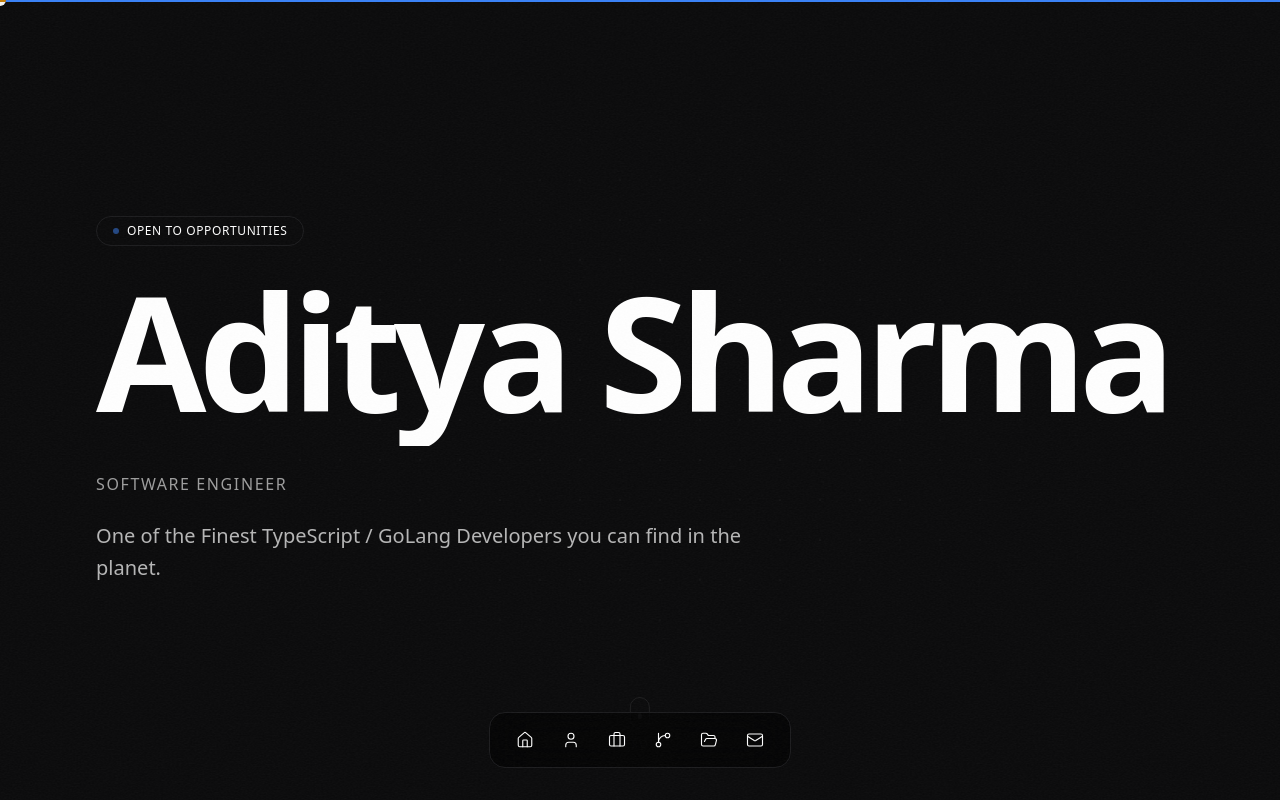
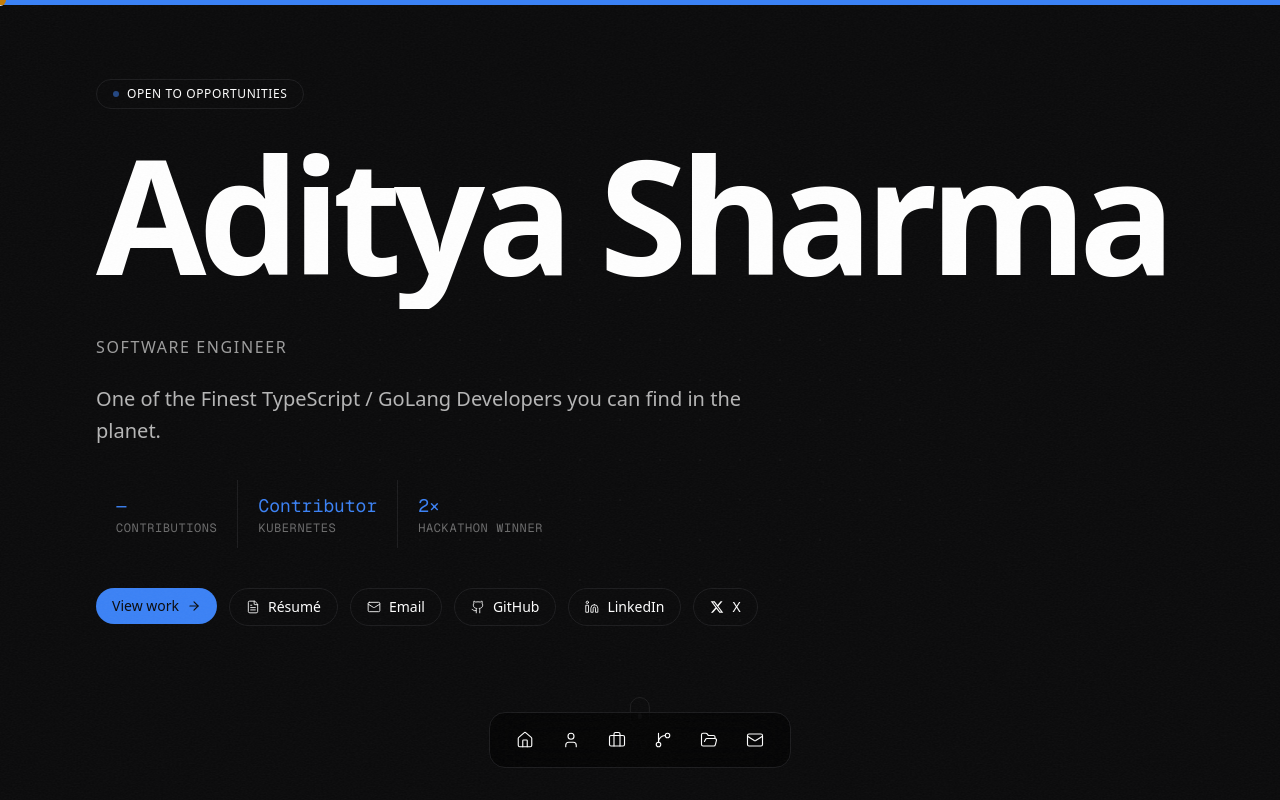
Before and after one commit to adityasharmawork/adityasharmapro, a Next.js app: page / in a window 1280 px wide. Shown: the top 800 px of the page. Built offline with nearby package versions, Linux system fonts and the light colour scheme; no server answers.

Commit message:
Added stats to hero section

```diff
--- a/app/page.tsx
+++ b/app/page.tsx
@@ -30,7 +30,7 @@ const data = portfolioData as PortfolioData;
 export default function Home() {
   return (
     <main>
-      <Hero personal={data.personal} />
+      <Hero personal={data.personal} socials={data.socials} />
       <SectionDivider />
       <CommitGraph />
       <SectionDivider />
--- a/components/scroll-progress.tsx
+++ b/components/scroll-progress.tsx
@@ -13,7 +13,7 @@ export function ScrollProgress() {
   return (
     <motion.div
       style={{ scaleX, transformOrigin: "0%" }}
-      className="pointer-events-none fixed top-0 right-0 left-0 z-[60] h-[2px] bg-accent"
+      className="pointer-events-none fixed top-0 right-0 left-0 z-[60] h-[5px] bg-accent"
     />
   );
 }
--- a/components/sections/commit-graph.tsx
+++ b/components/sections/commit-graph.tsx
@@ -202,7 +202,7 @@ export function CommitGraph() {
       <section className="px-6 py-20 sm:px-12 lg:px-24">
         <ScrollReveal>
           <h2 className="mb-2 text-xs font-normal tracking-widest uppercase text-foreground/40">
-            Contribution Activity
+            Contribution Activity this year
           </h2>
           <div className="mb-2 h-8 w-32 rounded bg-foreground/[0.06]" />
           <div className="mb-8 h-4 w-56 rounded bg-foreground/[0.06]" />
@@ -219,7 +219,7 @@ export function CommitGraph() {
       <section className="px-6 py-20 sm:px-12 lg:px-24">
         <ScrollReveal>
           <h2 className="mb-2 text-xs font-normal tracking-widest uppercase text-foreground/40">
-            Contribution Activity
+            Contribution Activity this year
           </h2>
           <p className="text-sm text-foreground/30">
             {error ?? "Unable to load contribution data"}
@@ -239,7 +239,7 @@ export function CommitGraph() {
     <section className="px-6 py-20 sm:px-12 lg:px-24">
       <ScrollReveal>
         <h2 className="mb-3 text-xs font-normal tracking-widest uppercase text-foreground/40">
-          Contribution Activity
+          Contribution Activity this year
         </h2>
         <p className="mb-8 text-xl font-medium sm:text-2xl">
           <span className="text-foreground">
--- a/components/sections/contact.tsx
+++ b/components/sections/contact.tsx
@@ -8,12 +8,19 @@ import {
   Check,
   Github,
   Linkedin,
-  Twitter,
   FileText,
 } from "lucide-react";
 import { ScrollReveal } from "@/components/scroll-reveal";
 import { Magnetic } from "@/components/magnetic";
 import type { Personal, Socials } from "@/types/portfolio";
+
+function XIcon({ size = 24 }: { size?: number; strokeWidth?: number }) {
+  return (
+    <svg viewBox="0 0 24 24" fill="currentColor" width={size} height={size}>
+      <path d="M18.244 2.25h3.308l-7.227 8.26 8.502 11.24H16.17l-5.214-6.817L4.99 21.75H1.68l7.73-8.835L1.254 2.25H8.08l4.713 6.231zm-1.161 17.52h1.833L7.084 4.126H5.117z" />
+    </svg>
+  );
+}
 
 interface ContactProps {
   personal: Personal;
@@ -32,7 +39,7 @@ export function Contact({ personal, socials }: ContactProps) {
   const socialLinks = [
     { icon: Github, label: "GitHub", href: socials.github },
     { icon: Linkedin, label: "LinkedIn", href: socials.linkedin },
-    { icon: Twitter, label: "X", href: socials.x },
+    { icon: XIcon, label: "X", href: socials.x },
     { icon: FileText, label: "Resume", href: socials.resume },
   ];
 
--- a/components/sections/hero.tsx
+++ b/components/sections/hero.tsx
@@ -1,12 +1,14 @@
 "use client";
 
 import { motion, useScroll, useTransform } from "framer-motion";
-import { useRef } from "react";
+import { useRef, useState, useEffect } from "react";
+import { ArrowRight, FileText, Mail, Github, Linkedin } from "lucide-react";
 import { usePreloaderComplete } from "@/components/preloader";
-import type { Personal } from "@/types/portfolio";
+import type { Personal, Socials } from "@/types/portfolio";
 
 interface HeroProps {
   personal: Personal;
+  socials: Socials;
 }
 
 function SplitText({
@@ -63,7 +65,28 @@ function SplitText({
   );
 }
 
-export function Hero({ personal }: HeroProps) {
+export function Hero({ personal, socials }: HeroProps) {
+  const [emailCopied, setEmailCopied] = useState(false);
+  const [contributions, setContributions] = useState<number | null>(null);
+
+  useEffect(() => {
+    fetch("/api/github")
+      .then((res) => (res.ok ? res.json() : null))
+      .then((data) => {
+        if (data?.totalContributions) setContributions(data.totalContributions);
+      })
+      .catch(() => {});
+  }, []);
+
+  const handleCopyEmail = async () => {
+    try {
+      await navigator.clipboard.writeText(personal.email);
+      setEmailCopied(true);
+      setTimeout(() => setEmailCopied(false), 2000);
+    } catch {
+      // Silently fail if clipboard access is denied
+    }
+  };
   const heroRef = useRef<HTMLElement>(null);
   const isReady = usePreloaderComplete();
 
@@ -106,7 +129,7 @@ export function Hero({ personal }: HeroProps) {
     <section
       ref={heroRef}
       id="hero"
-      className="relative flex min-h-screen flex-col justify-center overflow-hidden px-6 sm:px-12 lg:px-24"
+      className="relative flex min-h-screen flex-col justify-center overflow-hidden px-6 pb-24 sm:px-12 lg:px-24"
     >
       {/* Subtle dot grid background */}
       <motion.div
@@ -176,11 +199,103 @@ export function Hero({ personal }: HeroProps) {
         ))}
       </motion.p>
 
+      {/* Stats strip */}
+      <motion.div
+        initial={{ opacity: 0, y: 20 }}
+        animate={isReady ? { opacity: 1, y: 0 } : { opacity: 0, y: 20 }}
+        transition={{ delay: 1.8, duration: 0.6 }}
+        style={{ y: taglineY }}
+        className="mt-8 flex"
+      >
+        {[
+          {
+            value: contributions
+              ? `${contributions.toLocaleString()}+`
+              : "\u2014",
+            label: "Contributions",
+          },
+          { value: "Contributor", label: "Kubernetes" },
+          { value: "2\u00d7", label: "Hackathon winner" },
+        ].map((stat, i) => (
+          <div
+            key={stat.label}
+            className={`px-3 py-2 sm:px-5 sm:py-3 ${
+              i > 0 ? "border-l border-border" : "pl-0"
+            }`}
+          >
+            <p className="font-mono text-sm text-accent sm:text-lg">{stat.value}</p>
+            <p className="font-mono text-[10px] tracking-wider uppercase text-foreground/40 sm:text-xs">
+              {stat.label}
+            </p>
+          </div>
+        ))}
+      </motion.div>
+
+      {/* Action row */}
+      <motion.div
+        initial={{ opacity: 0, y: 20 }}
+        animate={isReady ? { opacity: 1, y: 0 } : { opacity: 0, y: 20 }}
+        transition={{ delay: 2.0, duration: 0.6 }}
+        style={{ y: taglineY }}
+        className="mt-8 flex flex-col items-start gap-2 sm:mt-10 sm:flex-row sm:flex-wrap sm:gap-3"
+      >
+        <a
+          href="#work"
+          className="inline-flex items-center justify-center gap-1.5 rounded-full bg-accent px-3 py-1.5 text-xs font-medium text-background transition-colors hover:bg-accent/90 sm:gap-2 sm:px-4 sm:py-2 sm:text-sm"
+        >
+          View work
+          <ArrowRight size={12} strokeWidth={2} className="sm:h-3.5 sm:w-3.5" />
+        </a>
+        <a
+          href={socials.resume}
+          target="_blank"
+          rel="noopener noreferrer"
+          className="inline-flex items-center justify-center gap-1.5 rounded-full border border-border px-3 py-1.5 text-xs font-medium transition-colors hover:bg-foreground/5 sm:gap-2 sm:px-4 sm:py-2 sm:text-sm"
+        >
+          <FileText size={12} strokeWidth={1.5} className="sm:h-3.5 sm:w-3.5" />
+          R&eacute;sum&eacute;
+        </a>
+        <button
+          onClick={handleCopyEmail}
+          className="inline-flex items-center justify-center gap-1.5 rounded-full border border-border px-3 py-1.5 text-xs font-medium transition-colors hover:bg-foreground/5 sm:gap-2 sm:px-4 sm:py-2 sm:text-sm"
+        >
+          <Mail size={12} strokeWidth={1.5} className="sm:h-3.5 sm:w-3.5" />
+          {emailCopied ? "Copied!" : "Email"}
+        </button>
+        <a
+          href={socials.github}
+          target="_blank"
+          rel="noopener noreferrer"
+          className="inline-flex items-center justify-center gap-1.5 rounded-full border border-border px-3 py-1.5 text-xs font-medium transition-colors hover:bg-foreground/5 sm:gap-2 sm:px-4 sm:py-2 sm:text-sm"
+        >
+          <Github size={12} strokeWidth={1.5} className="sm:h-3.5 sm:w-3.5" />
+          GitHub
+        </a>
+        <a
+          href={socials.linkedin}
+          target="_blank"
+          rel="noopener noreferrer"
+          className="inline-flex items-center justify-center gap-1.5 rounded-full border border-border px-3 py-1.5 text-xs font-medium transition-colors hover:bg-foreground/5 sm:gap-2 sm:px-4 sm:py-2 sm:text-sm"
+        >
+          <Linkedin size={12} strokeWidth={1.5} className="sm:h-3.5 sm:w-3.5" />
+          LinkedIn
+        </a>
+        <a
+          href={socials.x}
+          target="_blank"
+          rel="noopener noreferrer"
+          className="inline-flex items-center justify-center gap-1.5 rounded-full border border-border px-3 py-1.5 text-xs font-medium transition-colors hover:bg-foreground/5 sm:gap-2 sm:px-4 sm:py-2 sm:text-sm"
+        >
+          <svg viewBox="0 0 24 24" fill="currentColor" className="h-3 w-3 sm:h-3.5 sm:w-3.5"><path d="M18.244 2.25h3.308l-7.227 8.26 8.502 11.24H16.17l-5.214-6.817L4.99 21.75H1.68l7.73-8.835L1.254 2.25H8.08l4.713 6.231zm-1.161 17.52h1.833L7.084 4.126H5.117z" /></svg>
+          X
+        </a>
+      </motion.div>
+
       {/* Scroll indicator — mouse shape with animated dot */}
       <motion.div
         initial={{ opacity: 0 }}
         animate={isReady ? { opacity: 1 } : { opacity: 0 }}
-        transition={{ delay: 2.0, duration: 1 }}
+        transition={{ delay: 2.4, duration: 1 }}
         style={{ opacity: indicatorOpacity }}
         className="absolute bottom-12 left-1/2 flex -translate-x-1/2 flex-col items-center gap-2"
       >
```
